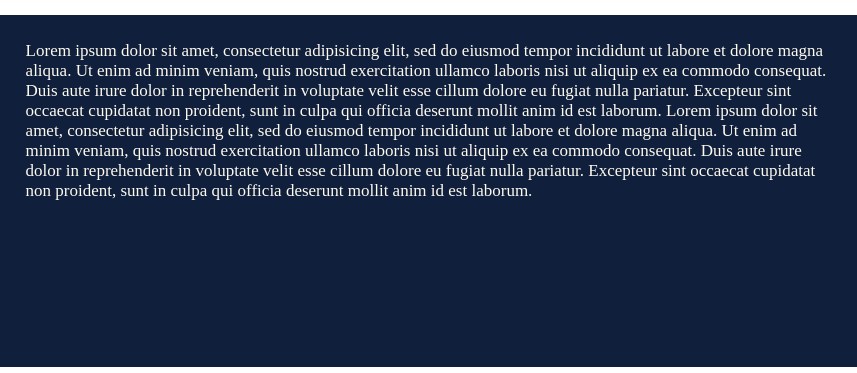
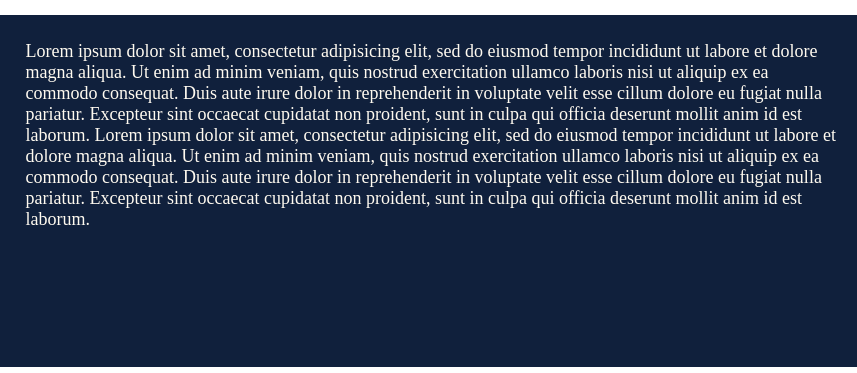
Before and after one commit to BloomingtonUniversity/BloomingtonUniversity, a plain HTML site: page index.html in a window 1280 px wide. Shown: the part 157-530 px from the top of the page, 0-857 px from the left. Drawn offline with nearby package versions, Linux system fonts and the light colour scheme; grey boxes are pictures that could not be loaded; a script that the page names is missing.

Commit message:
Update index.html

```diff
--- a/index.html
+++ b/index.html
@@ -147,7 +147,7 @@ Lorem ipsum dolor sit amet, consectetur adipisicing elit, sed do eiusmod
     <style>
         @media only screen and (min-width:970px) {
           p{
-                  font-size:17px;
+                  font-size:18px;
                 }
 
         body{
@@ -214,11 +214,11 @@ li a:hover {
 
             display: flex;
             padding:2%;
-/*            background-color: #143865;*/
+
 background-color: #10203C ;
          }
          .para1{
-            font-size: 17px;
+            font-size: 18px;
             margin-right: 2%;
             color: floralwhite;
             margin-top: 0;
@@ -228,10 +228,7 @@ background-color: #10203C ;
 
             padding:1%;
          }
-        /*.img2{
-            box-shadow: rgba(0, 0, 0, 0.56) 0px 22px 70px 4px;
 
-        }*/
         .para2{
             padding: 1%;
         }
@@ -274,7 +271,7 @@ background-color: #10203C ;
 
            }
 .header{
-/*              background-color: #193667;*/
+
 background-color: #10203C;
                margin:0%;
         padding:0%;
```
